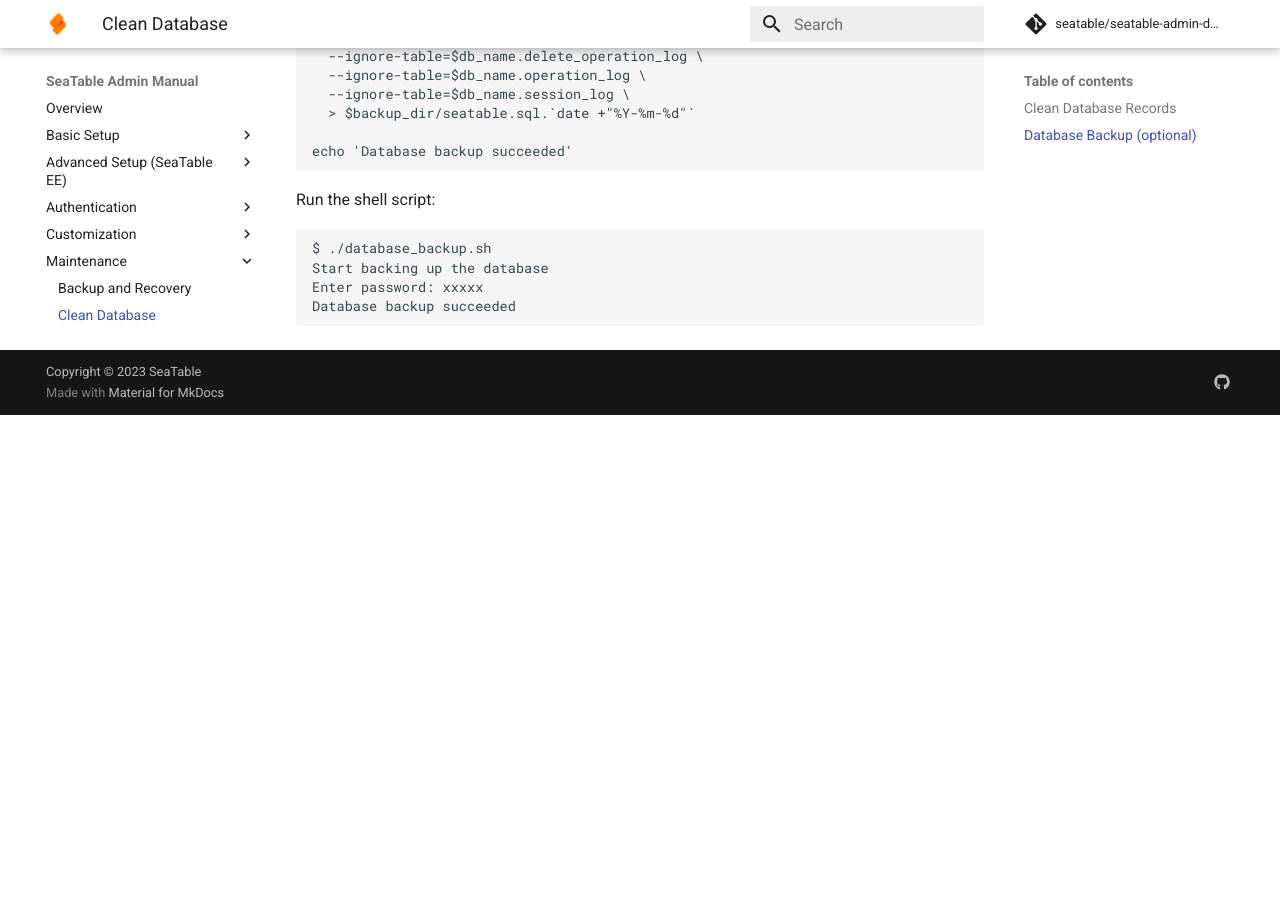
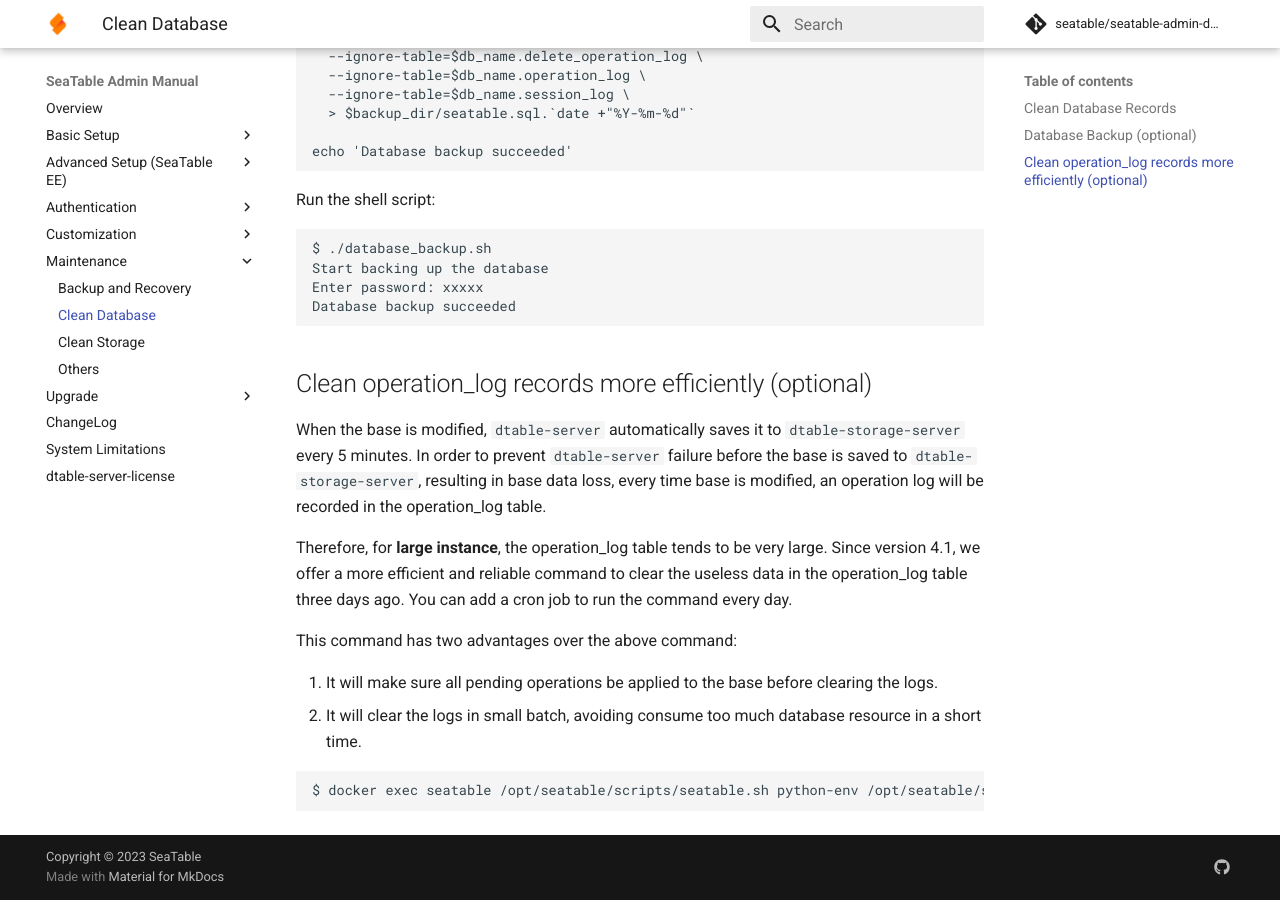
Before and after one commit to seatable/seatable-admin-docs, an MkDocs documentation site: the page built from manual/maintain/clean_database.md, in a window 1280 px wide and 900 px high, scrolled down 1411 px. Built offline with MkDocs 1.6.1 and Material for MkDocs 9.7.7, drawn with Linux system fonts in a browser that asks for light colours; comment, search, counter and statistics services are not loaded; before the commit the page ends 1826 px from its top, so only the background shows below that.

Commit message:
add clean_operation_log command (#125)
* add clean_operation_log command

* Update clean_database.md

---------

Co-authored-by: Daniel Pan <freeplant@gmail.com>

````diff
--- a/manual/maintain/clean_database.md
+++ b/manual/maintain/clean_database.md
@@ -61,3 +61,18 @@
 Enter password: xxxxx
 Database backup succeeded
 ```
+
+## Clean operation_log records more efficiently (optional)
+
+When the base is modified, `dtable-server` automatically saves it to `dtable-storage-server` every 5 minutes. In order to prevent `dtable-server` failure before the base is saved to `dtable-storage-server`, resulting in base data loss, every time base is modified, an operation log will be recorded in the operation_log table.
+
+Therefore, for **large instance**, the operation_log table tends to be very large. Since version 4.1, we offer a more efficient and reliable command to clear the useless data in the operation_log table three days ago. You can add a cron job to run the command every day.
+
+This command has two advantages over the above command:
+
+1. It will make sure all pending operations be applied to the base before clearing the logs.
+2. It will clear the logs in small batch, avoiding consume too much database resource in a short time.
+
+```
+$ docker exec seatable /opt/seatable/scripts/seatable.sh python-env /opt/seatable/seatable-server-latest/dtable-web/manage.py clean_operation_log
+```
````
